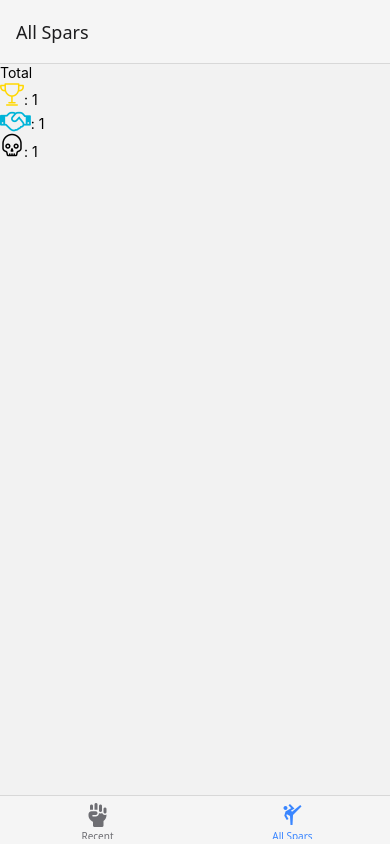
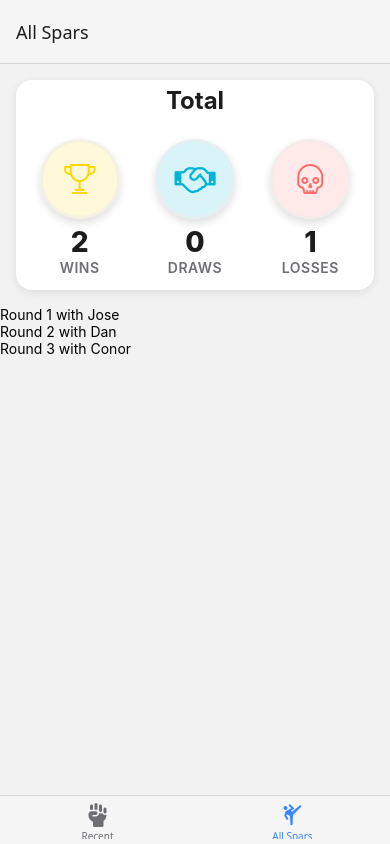
Before and after one commit to AaradhyaGitHub/ReactNative, a React Native app in the folder FlowBook/: screen /AllSpars in a window 390 px wide. Built offline with nearby package versions, Linux system fonts and the light colour scheme.

Commit message:
Added the Summary with Design

```diff
--- a/FlowBook/components/MovesDisplay/SparLogs.jsx
+++ b/FlowBook/components/MovesDisplay/SparLogs.jsx
@@ -1,11 +1,18 @@
 import React from "react";
-import { StyleSheet, Text, View } from "react-native";
-import { FlatList } from "react-native-gesture-handler";
+import { StyleSheet, Text, View, FlatList } from "react-native";
 
-export default function SparLogs({}) {
+function renderIndividualSpars(itemData) {
+  return <Text>{itemData.item.description}</Text>;
+}
+
+export default function SparLogs({ spars }) {
   return (
     <View>
-
+      <FlatList
+        data={spars}
+        renderItem={renderIndividualSpars}
+        keyExtractor={(item) => item.id}
+      />
     </View>
   );
 }
--- a/FlowBook/components/MovesDisplay/SparSummary.jsx
+++ b/FlowBook/components/MovesDisplay/SparSummary.jsx
@@ -4,8 +4,6 @@ import { StyleSheet, Text, View } from "react-native";
 //icons
 import SimpleLineIcons from "@expo/vector-icons/SimpleLineIcons";
 import FontAwesome from "@expo/vector-icons/FontAwesome";
-import MaterialCommunityIcons from "@expo/vector-icons/MaterialCommunityIcons";
-
 import Ionicons from "@expo/vector-icons/Ionicons";
 
 import Colors from "../../constants/Colors";
@@ -29,23 +27,130 @@ export default function SparSummary({ spars, periodName }) {
     }
   );
 
+  const formatDate = (date) => {
+    return date.toLocaleDateString("en-US", {
+      month: "short",
+      day: "numeric",
+      year: "numeric"
+    });
+  };
+
+  const renderStatCard = (icon, count, label, color, bgColor) => (
+    <View style={styles.statCard}>
+      <View style={[styles.iconContainer, { backgroundColor: bgColor }]}>
+        {icon}
+      </View>
+      <Text style={styles.statNumber}>{count}</Text>
+      <Text style={styles.statLabel}>{label}</Text>
+    </View>
+  );
+
   return (
-    <View>
-      <View>
-        <Text>{periodName}</Text>
-        <Text>
-          <SimpleLineIcons name="trophy" size={24} color="gold" />:{" "}
-          {sparStats.totalWins}
-        </Text>
-        <Text>
-          <FontAwesome name="handshake-o" size={24} color={Colors.info} />:{" "}
-          {sparStats.totalDraws}
-        </Text>
-        <Text>
-          <Ionicons name="skull-outline" size={24} color="black" />:{" "}
-          {sparStats.totalLosses}
-        </Text>
+    <View style={styles.container}>
+      <View style={styles.card}>
+        {/* Header Section */}
+        <View style={styles.header}>
+          <Text style={styles.periodTitle}>{periodName}</Text>
+        </View>
+
+        {/* Stats Section */}
+        <View style={styles.statsContainer}>
+          {renderStatCard(
+            <SimpleLineIcons name="trophy" size={32} color="#FFD700" />,
+            sparStats.totalWins,
+            "Wins",
+            "#FFD700",
+            "rgba(255, 215, 0, 0.15)"
+          )}
+
+          {renderStatCard(
+            <FontAwesome name="handshake-o" size={32} color={Colors.info} />,
+            sparStats.totalDraws,
+            "Draws",
+            Colors.info,
+            "rgba(0, 180, 216, 0.15)"
+          )}
+
+          {renderStatCard(
+            <Ionicons name="skull-outline" size={32} color={Colors.error} />,
+            sparStats.totalLosses,
+            "Losses",
+            Colors.error,
+            "rgba(255, 107, 107, 0.15)"
+          )}
+        </View>
+
+        {/* Recent Activity Section */}
       </View>
     </View>
   );
 }
+
+const styles = StyleSheet.create({
+  container: {
+    padding: 16
+  },
+  card: {
+    backgroundColor: Colors.card,
+    borderRadius: 16,
+    padding: 6,
+    shadowColor: Colors.textPrimary,
+    shadowOffset: {
+      width: 0,
+      height: 2
+    },
+    shadowOpacity: 0.1,
+    shadowRadius: 8,
+    elevation: 4
+  },
+  header: {
+    alignItems: "center",
+    marginBottom: 24
+  },
+  periodTitle: {
+    fontSize: 24,
+    fontWeight: "700",
+    color: Colors.textPrimary,
+    textAlign: "center"
+  },
+  statsContainer: {
+    flexDirection: "row",
+    justifyContent: "space-around",
+    alignItems: "center",
+    marginBottom: 8
+  },
+  statCard: {
+    alignItems: "center",
+    flex: 1
+  },
+  iconContainer: {
+    width: 80,
+    height: 80,
+    borderRadius: 40,
+    justifyContent: "center",
+    alignItems: "center",
+    marginBottom: 6,
+    borderWidth: 3,
+    borderColor: "rgba(237, 237, 237, 0.582)",
+    shadowColor: Colors.textPrimary,
+    shadowOffset: {
+      width: 0,
+      height: 4
+    },
+    shadowOpacity: 0.15,
+    shadowRadius: 8,
+  },
+  statNumber: {
+    fontSize: 28,
+    fontWeight: "800",
+    color: Colors.textPrimary,
+    marginBottom: 0
+  },
+  statLabel: {
+    fontSize: 14,
+    fontWeight: "600",
+    color: Colors.textSecondary,
+    textTransform: "uppercase",
+    letterSpacing: 0.5
+  }
+});
--- a/FlowBook/components/MovesDisplay/SparsDisplay.jsx
+++ b/FlowBook/components/MovesDisplay/SparsDisplay.jsx
@@ -16,7 +16,7 @@ const DUMMY_SPARS = [
   {
     id: "s2",
     description: "Round 2 with Dan",
-    result: "draw",
+    result: "won",
     date: new Date("2025-06-09")
   },
   {
@@ -31,7 +31,7 @@ export default function SparsDisplay({ spars, sparsPeriod }) {
   return (
     <View>
       <SparSummary periodName={sparsPeriod} spars={DUMMY_SPARS} />
-      <SparLogs />
+      <SparLogs spars={DUMMY_SPARS} />
     </View>
   );
 }
```
